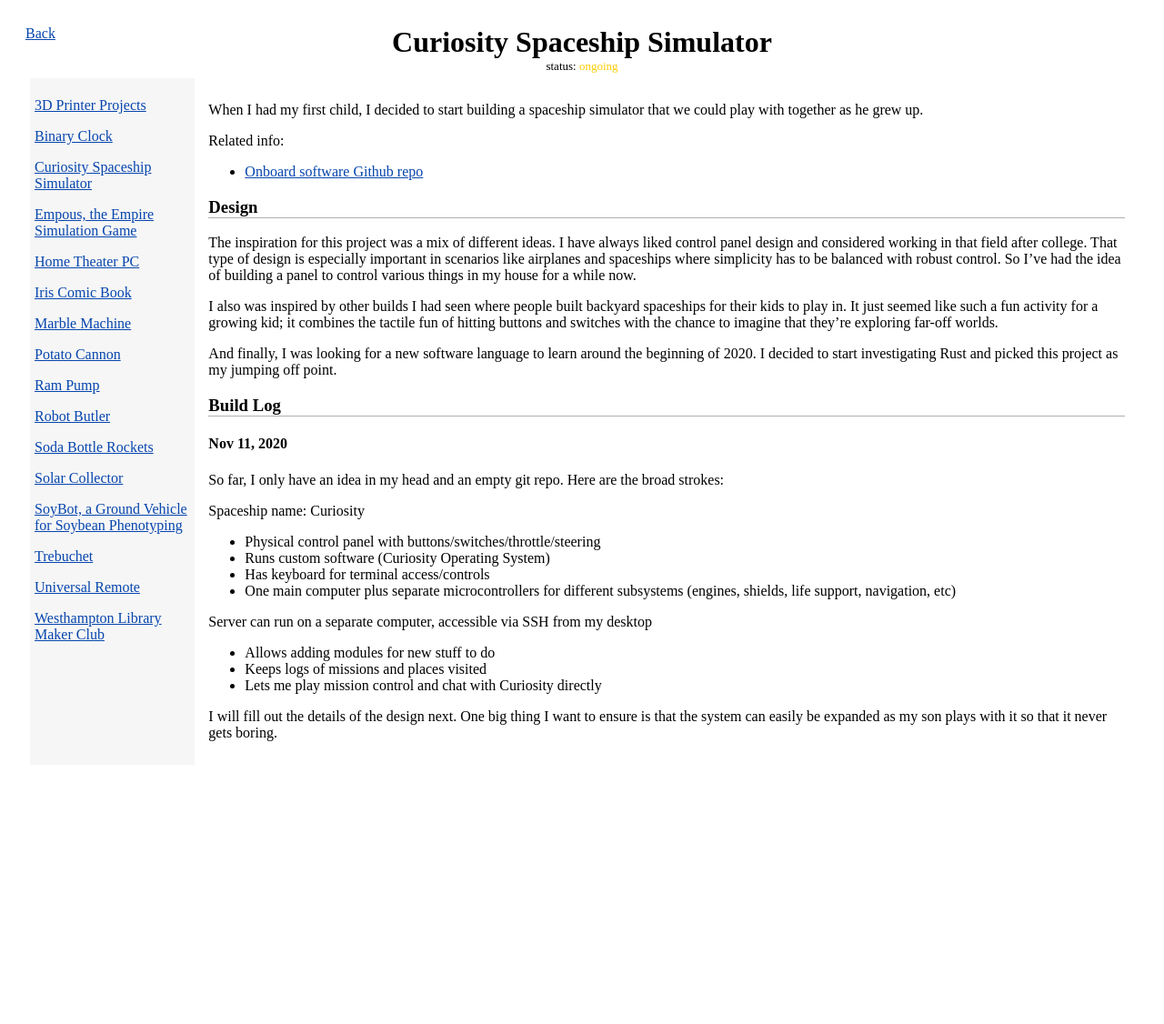
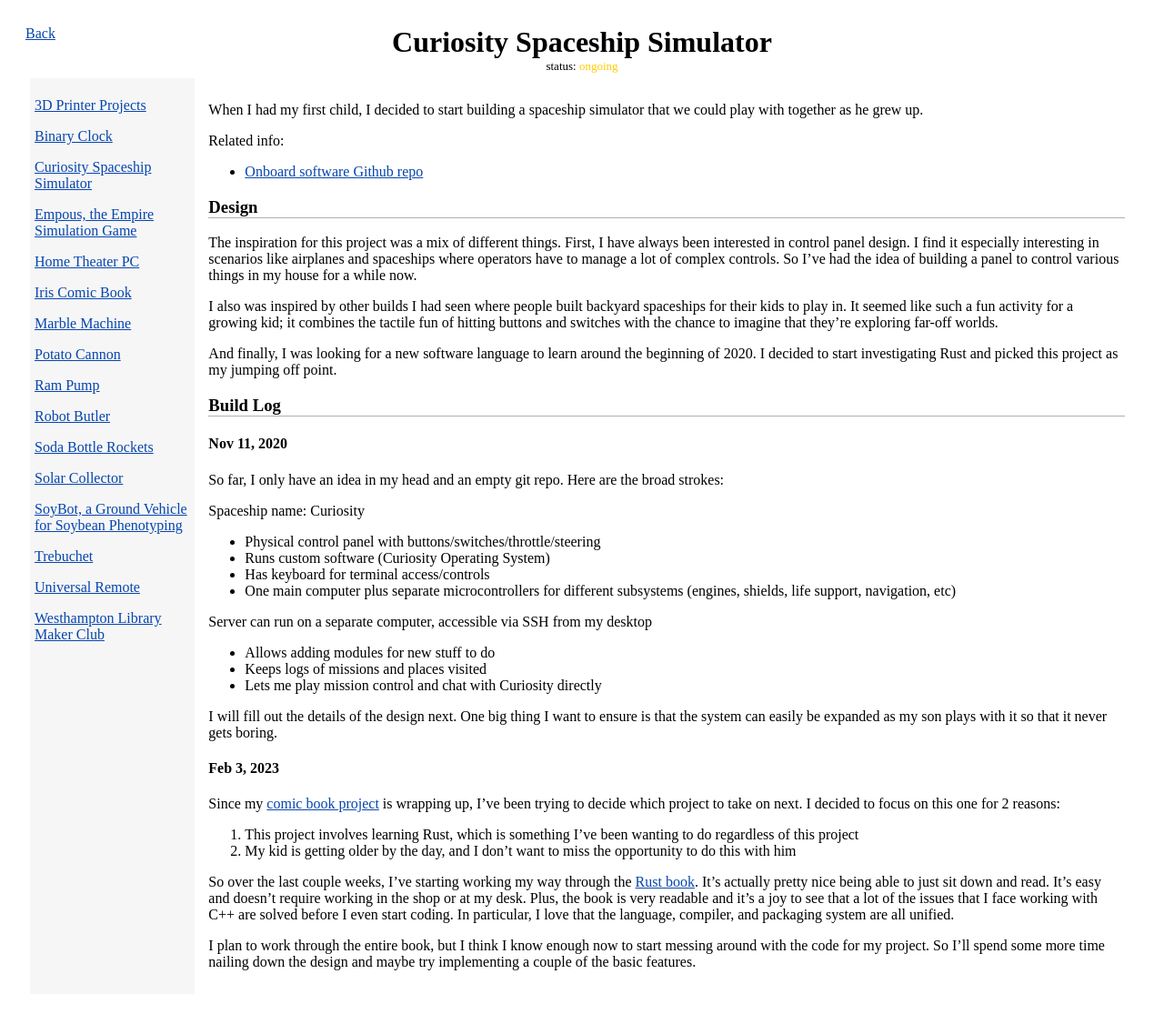
Before and after one commit to Angineer/Angineer.github.io, a Jekyll site: the page built from _projects/Curiosity.md, in a window 1280 px wide. Shown: the whole page at 91% size. Built offline with Jekyll 4.4.1, drawn with Linux system fonts in a browser that asks for light colours; before the commit the page ends 900 px from its top, so only the background shows below that.

Commit message:
Curiosity update

```diff
--- a/_projects/Curiosity.md
+++ b/_projects/Curiosity.md
@@ -11,9 +11,9 @@ Related info:
 * [Onboard software Github repo](https://github.com/Angineer/curiosity-os)
 
 ### Design
-The inspiration for this project was a mix of different ideas. I have always liked control panel design and considered working in that field after college. That type of design is especially important in scenarios like airplanes and spaceships where simplicity has to be balanced with robust control. So I've had the idea of building a panel to control various things in my house for a while now.
+The inspiration for this project was a mix of different things. First, I have always been interested in control panel design. I find it especially interesting in scenarios like airplanes and spaceships where operators have to manage a lot of complex controls. So I've had the idea of building a panel to control various things in my house for a while now.
 
-I also was inspired by other builds I had seen where people built backyard spaceships for their kids to play in. It just seemed like such a fun activity for a growing kid; it combines the tactile fun of hitting buttons and switches with the chance to imagine that they're exploring far-off worlds.
+I also was inspired by other builds I had seen where people built backyard spaceships for their kids to play in. It seemed like such a fun activity for a growing kid; it combines the tactile fun of hitting buttons and switches with the chance to imagine that they're exploring far-off worlds.
 
 And finally, I was looking for a new software language to learn around the beginning of 2020. I decided to start investigating Rust and picked this project as my jumping off point.
 
@@ -34,3 +34,12 @@ Server can run on a separate computer, accessible via SSH from my desktop
 - Lets me play mission control and chat with Curiosity directly
 
 I will fill out the details of the design next. One big thing I want to ensure is that the system can easily be expanded as my son plays with it so that it never gets boring.
+
+#### Feb 3, 2023
+Since my <a href="iris.html">comic book project</a> is wrapping up, I've been trying to decide which project to take on next. I decided to focus on this one for 2 reasons:
+1. This project involves learning Rust, which is something I've been wanting to do regardless of this project
+2. My kid is getting older by the day, and I don't want to miss the opportunity to do this with him
+
+So over the last couple weeks, I've starting working my way through the <a href="https://doc.rust-lang.org/book">Rust book</a>. It's actually pretty nice being able to just sit down and read. It's easy and doesn't require working in the shop or at my desk. Plus, the book is very readable and it's a joy to see that a lot of the issues that I face working with C++ are solved before I even start coding. In particular, I love that the language, compiler, and packaging system are all unified.
+
+I plan to work through the entire book, but I think I know enough now to start messing around with the code for my project. So I'll spend some more time nailing down the design and maybe try implementing a couple of the basic features.
```
